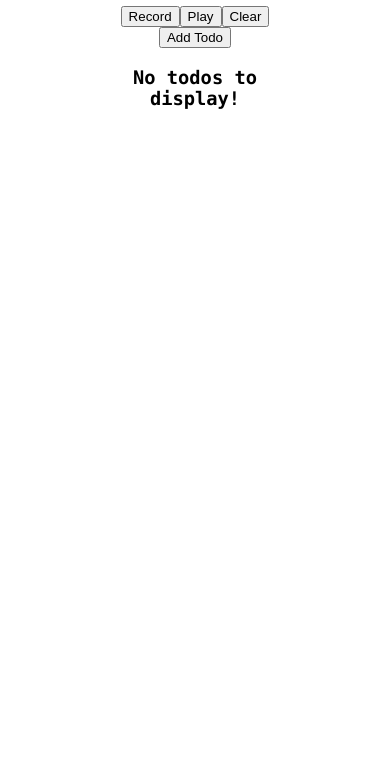
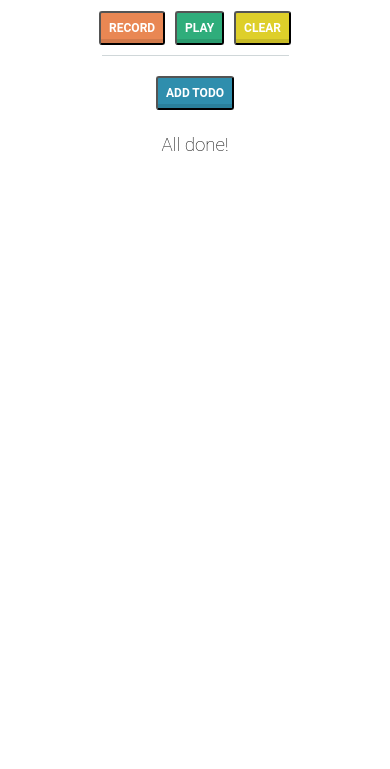
Before and after one commit to kingdivine/todo-playback, a React app: page / in a window 390 px wide. Shown: the part 75-844 px from the top of the page. Built offline with nearby package versions, Linux system fonts and the light colour scheme.

Commit message:
Add media queries.

```diff
--- a/src/Components/App/App.js
+++ b/src/Components/App/App.js
@@ -103,6 +103,7 @@ const App = () => {
         createTodo={createTodo}
         deleteTodo={deleteTodo}
         updateTodo={updateTodo}
+        isPlaying={isPlaying}
       />
     </div>
   );
--- a/src/Components/App/App.scss
+++ b/src/Components/App/App.scss
@@ -1,9 +1,21 @@
 @import "../../styles/variables";
+@import "../../styles/media";
 
 h1 {
   color: $header-color;
-  font-size: 32px;
   font-family: "Lucida Console", Monaco, monospace;
+  @include phone-screen {
+    font-size: 32px;
+  }
+  @include tablet-screen {
+    font-size: 37px;
+  }
+  @include desktop-screen {
+    font-size: 42px;
+  }
+  @include ultrawide-screen {
+    font-size: 47px;
+  }
 }
 
 body {
@@ -13,3 +25,28 @@ body {
 .app-container {
   text-align: center;
 }
+
+button {
+  text-transform: uppercase;
+  font-family: $primary-font;
+  font-weight: 600;
+  padding: 8px 8px;
+  margin: 5px;
+  border-radius: 3px;
+  color: #ffffff;
+  box-shadow: inset 0 -10px 0 -6px rgba(0, 0, 0, 0.1);
+  cursor: pointer;
+  &:hover {
+    opacity: 0.8;
+  }
+  &:disabled {
+    opacity: 0.3;
+    cursor: none;
+  }
+  @include phone-screen {
+    font-size: 12px;
+  }
+  @include ultrawide-screen {
+    font-size: 14px;
+  }
+}
--- a/src/Components/Form/Form.js
+++ b/src/Components/Form/Form.js
@@ -17,7 +17,7 @@ const Form = ({ todo, handleSave }) => {
   };
 
   const handleSaveClick = () => {
-    handleSave(todo ? todo : null, name, description);
+    handleSave(todo ? todo : null, name.trim(), description.trim());
   };
 
   return (
@@ -34,15 +34,18 @@ const Form = ({ todo, handleSave }) => {
       <div>
         <textarea
           value={description}
-          placeholder="Description..."
+          placeholder="Enter task description..."
           maxLength="140"
-          cols="20"
-          rows="5"
+          rows="10"
           onChange={(e) => handleDescriptionInputKeyPress(e)}
         ></textarea>
       </div>
       <div>
-        <button disabled={name.length === 0} onClick={handleSaveClick}>
+        <button
+          className="save-btn"
+          disabled={name.trim() === ""}
+          onClick={handleSaveClick}
+        >
           Save
         </button>
       </div>
--- a/src/Components/Form/Form.scss
+++ b/src/Components/Form/Form.scss
@@ -1,3 +1,45 @@
+@import "../../styles/media";
+
+.form-container {
+  margin-top: 20px;
+}
+
+input {
+  margin: 5px;
+  padding: 5px;
+  border: 1px solid gray;
+  @include phone-screen {
+    width: 45%;
+  }
+  @include tablet-screen {
+    width: 30%;
+  }
+  @include desktop-screen {
+    width: 20%;
+  }
+  @include ultrawide-screen {
+    width: 15%;
+  }
+}
+
 textarea {
   resize: none;
+  padding: 5px;
+  border: 1px solid gray;
+  @include phone-screen {
+    width: 50%;
+  }
+  @include tablet-screen {
+    width: 35%;
+  }
+  @include desktop-screen {
+    width: 25%;
+  }
+  @include ultrawide-screen {
+    width: 20%;
+  }
 }
+
+.save-btn {
+  background-color: #00a9c7;
+}
--- a/src/Components/List/List.js
+++ b/src/Components/List/List.js
@@ -2,6 +2,7 @@ import React, { useState } from "react";
 import ListItem from "../ListItem/ListItem";
 import { v4 as uuidv4 } from "uuid";
 import Form from "../Form/Form";
+import { generateRandomMessage } from "../../helpers/messageGenerator";
 
 import "./List.scss";
 
@@ -44,7 +45,9 @@ const List = ({ todos, createTodo, deleteTodo, updateTodo }) => {
       {listVisible ? (
         <div className="list-items-container">
           <div>
-            <button onClick={handleClickAdd}>Add Todo</button>
+            <button className="add-btn" onClick={handleClickAdd}>
+              Add Todo
+            </button>
           </div>
           {todos.length > 0 ? (
             todos.map((todo) => (
@@ -56,7 +59,7 @@ const List = ({ todos, createTodo, deleteTodo, updateTodo }) => {
               />
             ))
           ) : (
-            <h3 className="empty-list-message"> No todos to display!</h3>
+            <h3 className="empty-list-message"> {generateRandomMessage()}</h3>
           )}
         </div>
       ) : (
--- a/src/Components/List/List.scss
+++ b/src/Components/List/List.scss
@@ -1,10 +1,19 @@
 @import "../../styles/variables";
+@import "../../styles/media";
 
 .list-items-container {
   width: 50%;
   margin: auto;
+  margin-top: 5px;
+  border-top: 0.5px solid #d0d7d9;
+}
+
+.add-btn {
+  margin-top: 20px;
+  background-color: #2f8ead;
 }
 
 .empty-list-message {
   font-family: $primary-font;
+  font-weight: 100;
 }
--- a/src/Components/ListItem/ListItem.js
+++ b/src/Components/ListItem/ListItem.js
@@ -9,8 +9,12 @@ const ListItem = ({ todo, deleteTodo, editTodo }) => {
       <p className="item-name">{todo.name}</p>
       <p className="item-description">{todo.description}</p>
       <p className="item-date">{moment(todo.createdDate).calendar()}</p>
-      <button onClick={() => deleteTodo(todo)}>Delete</button>
-      <button onClick={() => editTodo(todo)}>Edit</button>
+      <button className="delete-btn" onClick={() => deleteTodo(todo)}>
+        Delete
+      </button>
+      <button className="edit-btn" onClick={() => editTodo(todo)}>
+        Edit
+      </button>
     </div>
   );
 };
--- a/src/Components/ListItem/ListItem.scss
+++ b/src/Components/ListItem/ListItem.scss
@@ -1,7 +1,22 @@
+@import "../../styles/media";
+
 .list-item {
-  box-shadow: 0 2px 4px #d9d9d9;
-  margin: 30px 0 30px 0;
+  box-shadow: 1px 1px 1px 2px #d9d9d9;
+  margin: 8px auto;
+
   padding: 5px;
+  @include phone-screen {
+    width: 90%;
+  }
+  @include tablet-screen {
+    width: 70%;
+  }
+  @include desktop-screen {
+    width: 60%;
+  }
+  @include ultrawide-screen {
+    width: 50%;
+  }
 }
 
 .item-name {
@@ -18,3 +33,11 @@
   color: #737373;
   font-size: 12px;
 }
+
+.delete-btn {
+  color: #c91d14;
+}
+
+.edit-btn {
+  color: #6922c7;
+}
--- a/src/Components/PlaybackControls/PlaybackControls.js
+++ b/src/Components/PlaybackControls/PlaybackControls.js
@@ -1,4 +1,6 @@
 import React from "react";
+
+import "./PlaybackControls.scss";
 
 const PlaybackControls = ({
   toggleRecord,
@@ -9,13 +11,15 @@ const PlaybackControls = ({
 }) => {
   return (
     <div>
-      <button onClick={toggleRecord}>
+      <button className="record-btn" onClick={toggleRecord}>
         {isRecording ? "Stop Recording" : "Record"}
       </button>
-      <button disabled={isPlaying} onClick={togglePlay}>
+      <button className="play-btn" disabled={isPlaying} onClick={togglePlay}>
         Play
       </button>
-      <button onClick={clearRecording}>Clear</button>
+      <button className="clear-btn" onClick={clearRecording}>
+        Clear
+      </button>
     </div>
   );
 };
--- /dev/null
+++ b/src/Components/PlaybackControls/PlaybackControls.scss
@@ -0,0 +1,11 @@
+.record-btn {
+  background-color: #e98753;
+}
+
+.play-btn {
+  background-color: #2fad7b;
+}
+
+.clear-btn {
+  background-color: #decf2a;
+}
--- /dev/null
+++ b/src/helpers/messageGenerator.js
@@ -0,0 +1,13 @@
+const messages = [
+  "Looks like you're all done for today!",
+  "No todos to display.",
+  "Go ahead and add some tasks...",
+  "Not much to see here...",
+  "All done!",
+  "No tasks left. Yay!",
+  "0 tasks left. Whoop whoop!",
+  "No items to show.",
+];
+
+export const generateRandomMessage = () =>
+  messages[Math.floor(Math.random() * messages.length)];
--- /dev/null
+++ b/src/styles/_media.scss
@@ -0,0 +1,20 @@
+@mixin phone-screen {
+  @media (max-width: 650px) {
+    @content;
+  }
+}
+@mixin tablet-screen {
+  @media (min-width: 651px) {
+    @content;
+  }
+}
+@mixin desktop-screen {
+  @media (min-width: 900px) {
+    @content;
+  }
+}
+@mixin ultrawide-screen {
+  @media (min-width: 1500px) {
+    @content;
+  }
+}
--- a/src/styles/_variables.scss
+++ b/src/styles/_variables.scss
@@ -1,2 +1,2 @@
 $header-color: #575957;
-$primary-font: "Lucida Console", Monaco, monospace;
+$primary-font: "Roboto", sans-serif;
```
